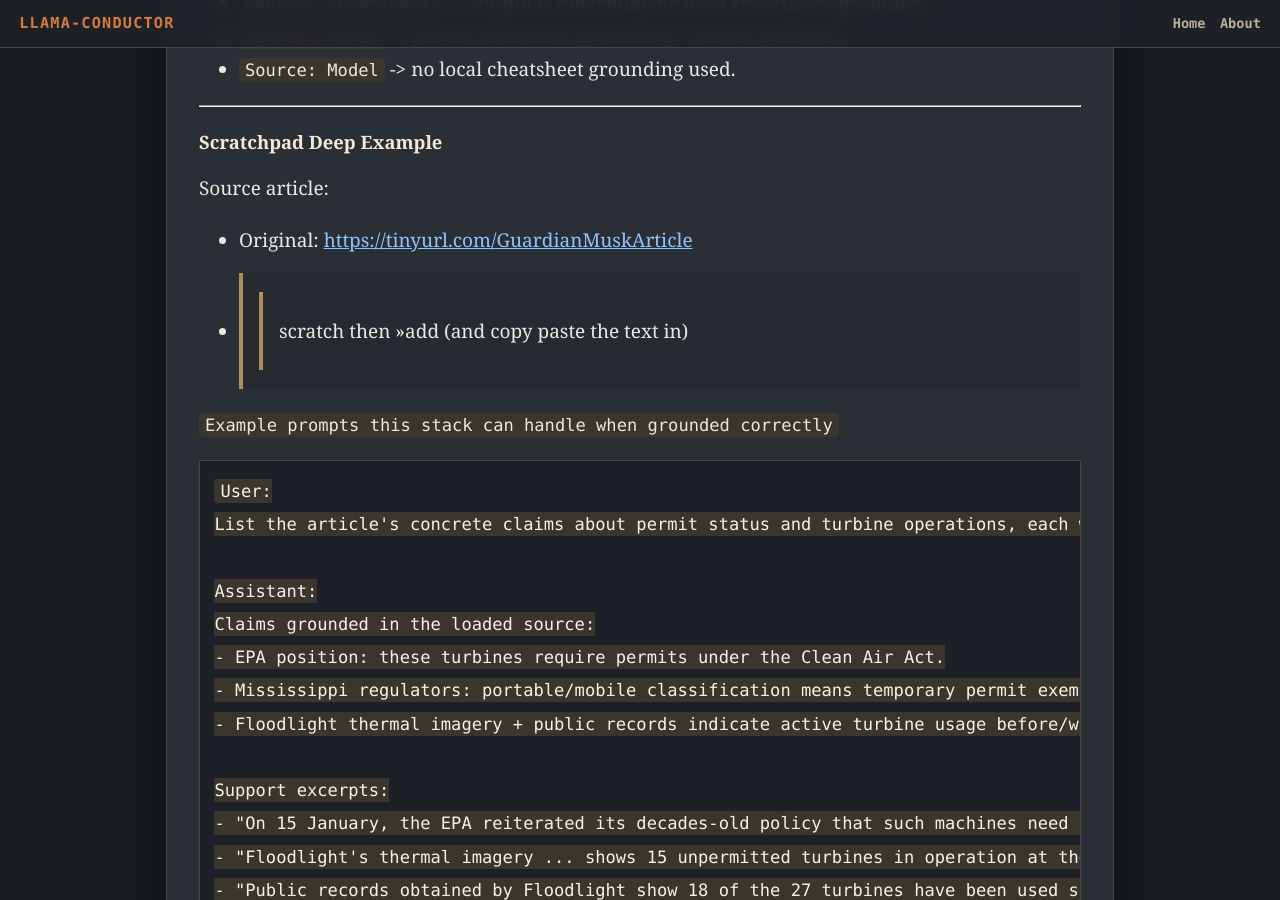
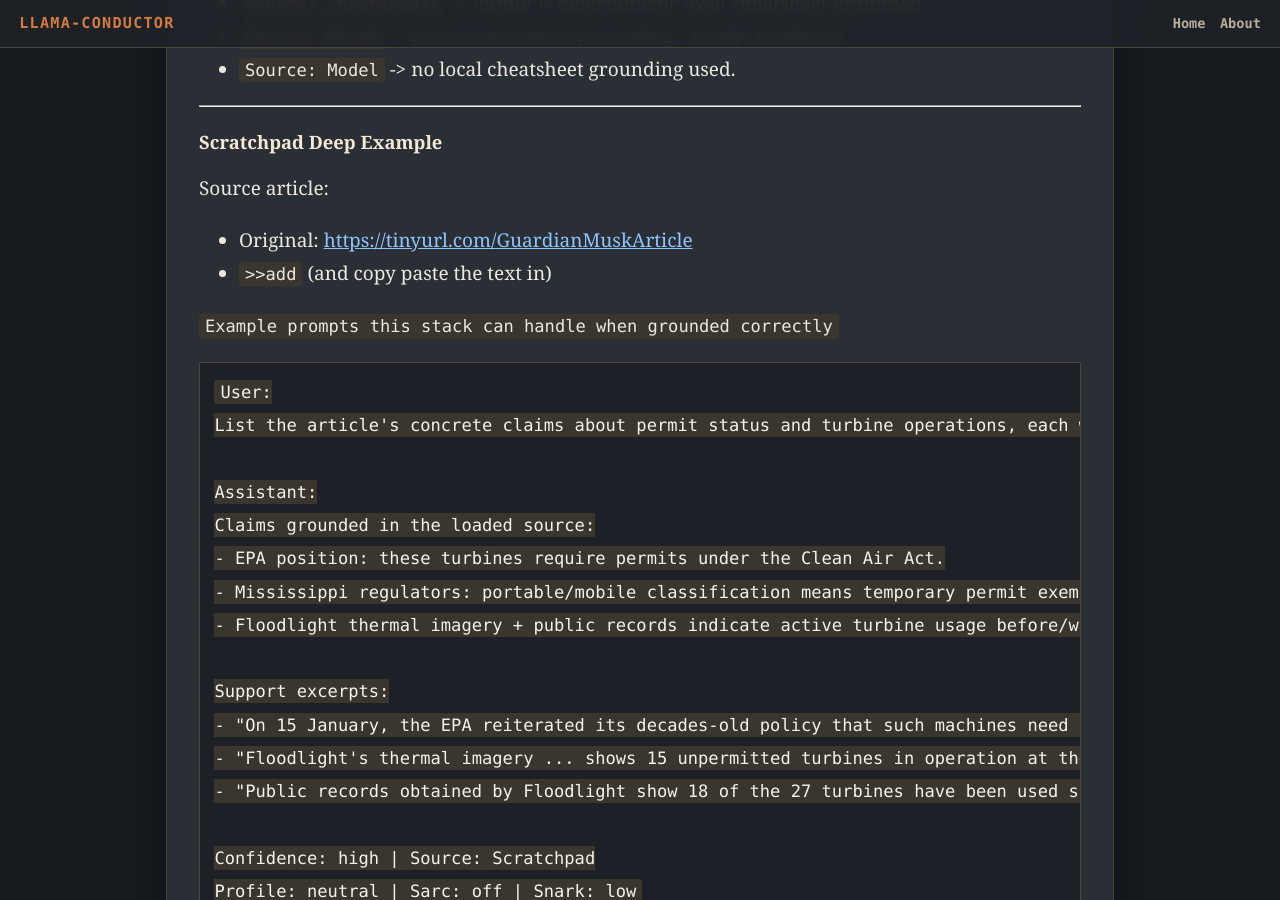
Before and after one commit to BobbyLLM/llama-conductor, a Jekyll site: the page built from FAQ.md, in a window 1280 px wide and 900 px high, scrolled down 31018 px. Built offline with Jekyll 4.4.1, drawn with Linux system fonts in a browser that asks for light colours; our own code applies the rules of GitHub Pages for plain Markdown files.

Commit message:
Fix scratchpad deep example command bullet rendering

```diff
--- a/FAQ.md
+++ b/FAQ.md
@@ -989,7 +989,7 @@ Footer provenance quick read:
 
 Source article:
 - Original: https://tinyurl.com/GuardianMuskArticle
-- >>scratch then >>add (and copy paste the text in)
+- `>>add` (and copy paste the text in)
 
 `Example prompts this stack can handle when grounded correctly`
 
```
